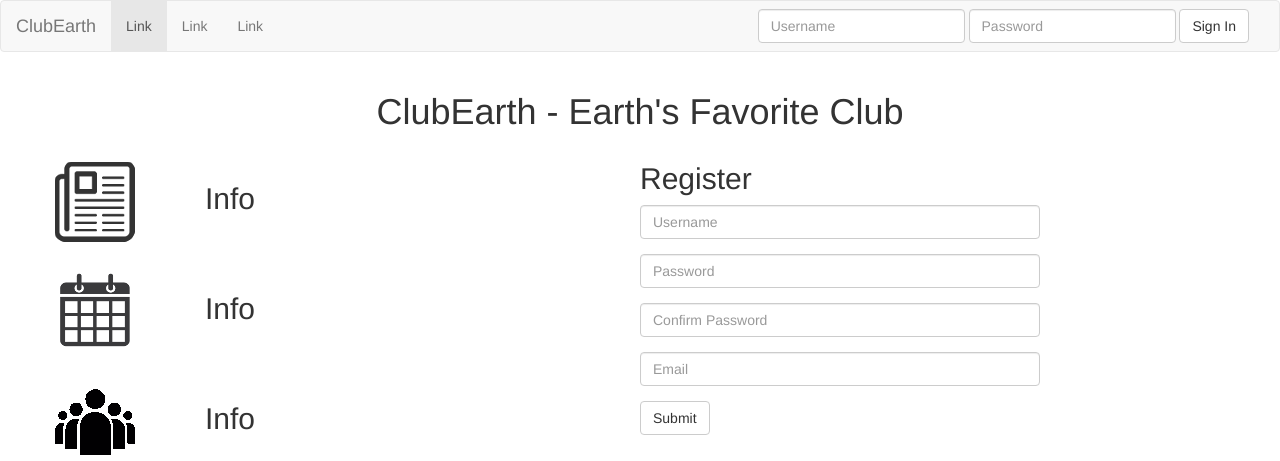
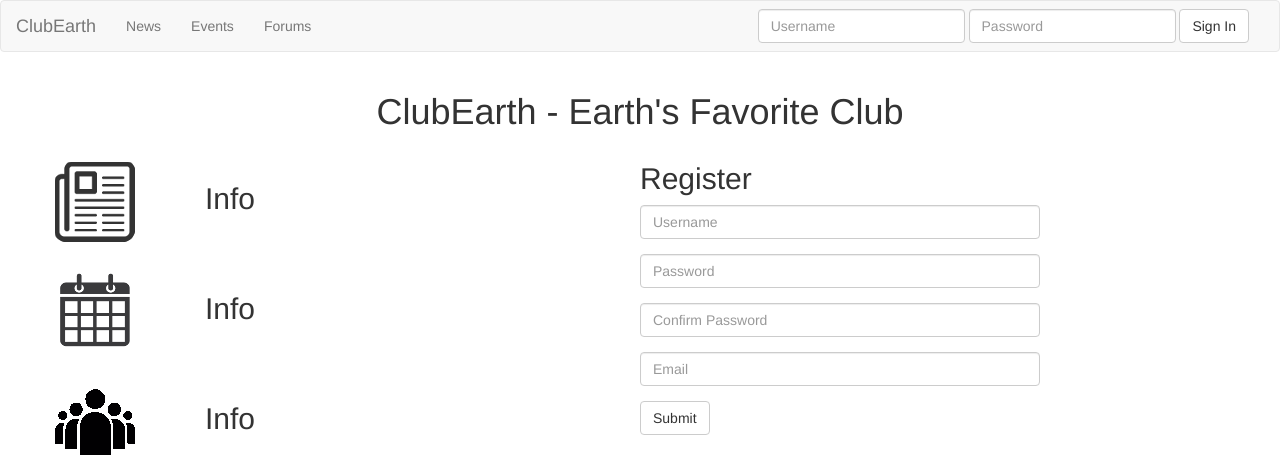
Before and after one commit to AlexanderKM/ClubEarth, a Django app: page /login/ in a window 1280 px wide. Shown: the top 461 px of the page. Run offline with Django 3.2, Linux system fonts and the light colour scheme; parts of the project's set-up code (start-up, migrations or seed data) failed here and were passed over; some libraries are stand-ins or nearby versions.

Commit message:
links work for news, events, and forums and highlights on nav bar

```diff
--- a/clubEarth/earth/templates/base.html
+++ b/clubEarth/earth/templates/base.html
@@ -17,15 +17,15 @@
             <span class="icon-bar"></span>
             <span class="icon-bar"></span>
           </button>
-          <a class="navbar-brand" href="#">ClubEarth</a>
+          <a class="navbar-brand" href="{% url 'earth:index' %}">ClubEarth</a>
         </div>
 
         <!-- Collect the nav links, forms, and other content for toggling -->
         <div class="collapse navbar-collapse" id="bs-example-navbar-collapse-1">
           <ul class="nav navbar-nav">
-            <li class="active"><a href="#">Link <span class="sr-only">(current)</span></a></li>
-            <li><a href="#">Link</a></li>
-            <li><a href="#">Link</a></li>
+            <li {% if header == "News_All" %} class="active" {% endif %}><a href="{% url 'earth:news' %}">News</a></li>
+            <li {% if header == "Events_All" %} class="active" {% endif %}><a href="{% url 'earth:events' %}">Events</a></li>
+            <li {% if header == "Forums_All" %} class="active" {% endif %}><a href="{% url 'earth:forums' %}">Forums</a></li>
 
           </ul>
           {% if request.user.is_authenticated %}
--- a/clubEarth/earth/templates/event_list.html
+++ b/clubEarth/earth/templates/event_list.html
@@ -1,8 +1,10 @@
 {% extends 'base.html' %}
 {% block title %}
-List of Courses
+Events
 {% endblock title %}
 {% block content %}
+
+<h1>Events:</h1>
 
 {% for event in events %}
 <h1>{{ event.name }}</h1>
--- a/clubEarth/earth/urls.py
+++ b/clubEarth/earth/urls.py
@@ -5,4 +5,6 @@ from earth.views import *
 urlpatterns = [
     url(r'^$', index, name='index'),
     url(r'^event/list$', events, name='events'),
+    url(r'^news/list$', news, name='news'),
+    url(r'^forums$', forums, name='forums'),
 ]
--- a/clubEarth/earth/views.py
+++ b/clubEarth/earth/views.py
@@ -40,3 +40,17 @@ def events(request):
         'header': "Events_All",
     }
     return render(request, "event_list.html", context)
+
+def news(request):
+    context = {
+        #'news': News.objects.all(),
+        'header': "News_All",
+    }
+    return render(request, "news_list.html", context)
+
+def forums(request):
+    context = {
+        #'news': News.objects.all(),
+        'header': "Forums_All",
+    }
+    return render(request, "forums.html", context)
```
Also changed, not shown: clubEarth/earth/templates/forums.html (added, +9 -0 lines), clubEarth/earth/templates/news_list.html (added, +9 -0 lines).
